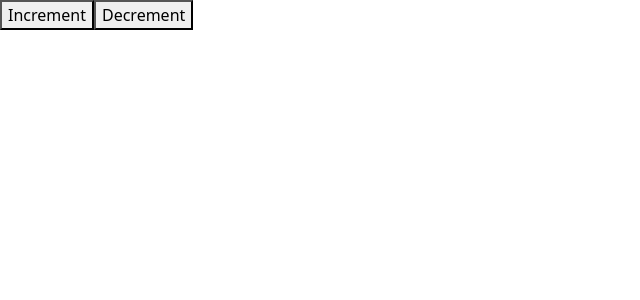
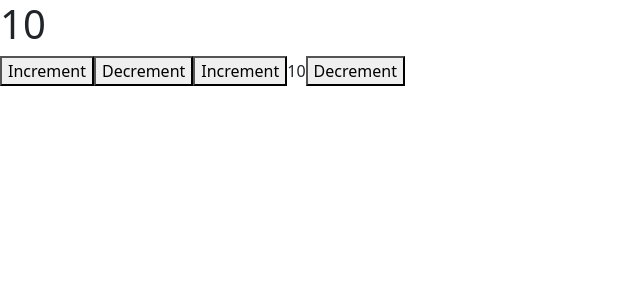
Before and after one commit to raaakib0/patient-admission-frontend, a Vue app: page / in a window 1280 px wide. Shown: the top 300 px of the page, without its empty margins (0-640 px from the left). Built offline with nearby package versions, Linux system fonts and the light colour scheme.

Commit message:
data passing increment decrement

```diff
--- a/src/App.vue
+++ b/src/App.vue
@@ -1,11 +1,13 @@
 <template>
+  <h1>{{ count }}</h1>
 <button @click="increment">Increment</button>
 <button @click="decrement">Decrement</button>
+<ButtonCounter></ButtonCounter>
 </template>
 
 <script setup>
 import { useCounter } from './composibles/useCounter';
-
+import ButtonCounter from './Components/ButtonCounter.vue';
 const {count, increment, decrement} = useCounter();
 
 </script>
--- a/src/Components/ButtonCounter.vue
+++ b/src/Components/ButtonCounter.vue
@@ -1,6 +1,12 @@
 <template>
-<h1>Button Counter</h1>
+<button @click="increment">Increment</button>
+<span>{{ count }}</span>
+<button @click="decrement">Decrement</button>
 </template>
-<script>
+
+<script setup>
+import { useCounter } from '@/composibles/useCounter';
+
+const {count, increment, decrement} = useCounter();
 
 </script>
```
